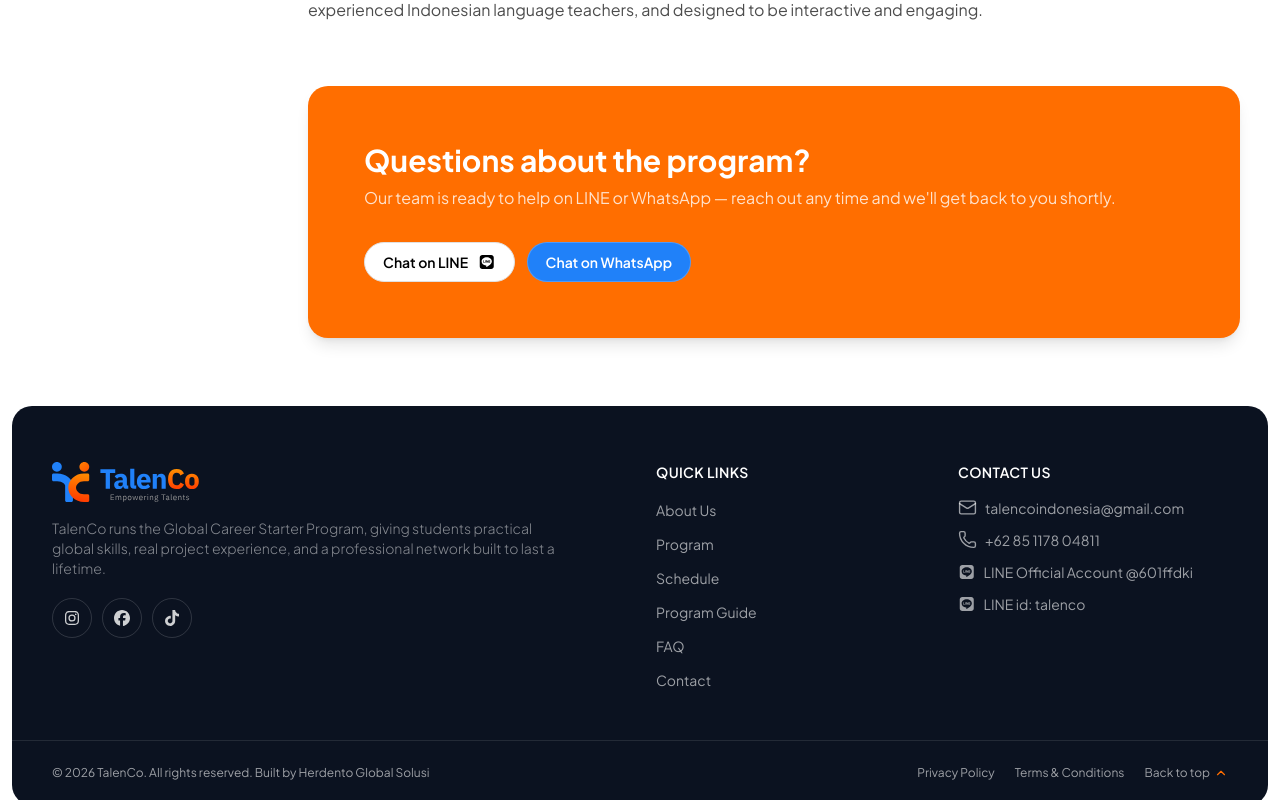
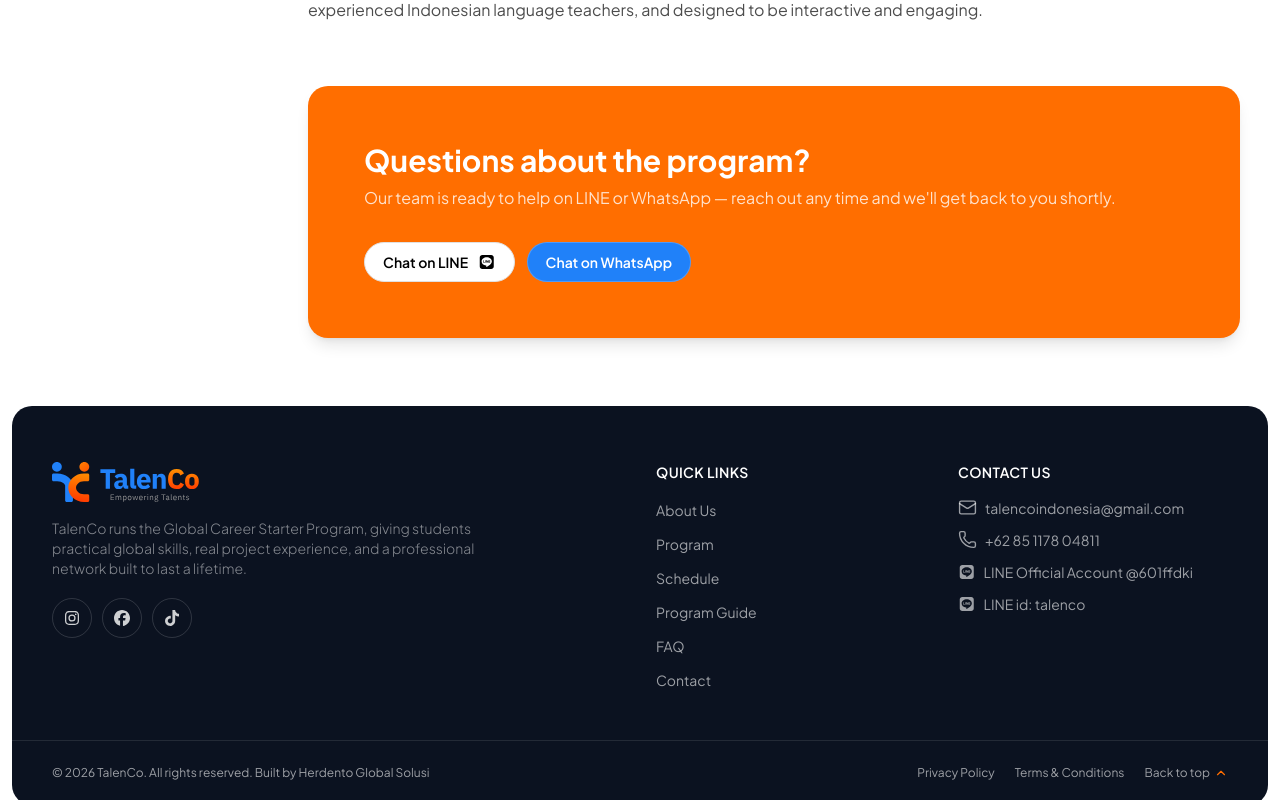
Before and after one commit to DeveloperHerdento/talenco, a Next.js app: page /en/course in a window 1280 px wide. Shown: the part 11200-12000 px from the top of the page. Built offline with nearby package versions, Linux system fonts and the light colour scheme.

Commit message:
fix: change text color

```diff
--- a/components/layout/Footer.tsx
+++ b/components/layout/Footer.tsx
@@ -35,7 +35,7 @@ export function Footer({ nav, dict, locale }: FooterProps) {
             <div className="flex justify-start">
               <Image src="/assets/logotype-talenco.svg" alt="TalenCo" width={149} height={40} className="h-10 w-auto" />
             </div>
-            <p className="max-w-lg text-sm font-light text-white/50">{dict.tagline}</p>
+            <p className="max-w-md text-sm font-light text-white/50">{dict.tagline}</p>
             <div className="mt-1 flex items-center gap-2.5">
               {SOCIALS.map((social) => (
                 <a
```
